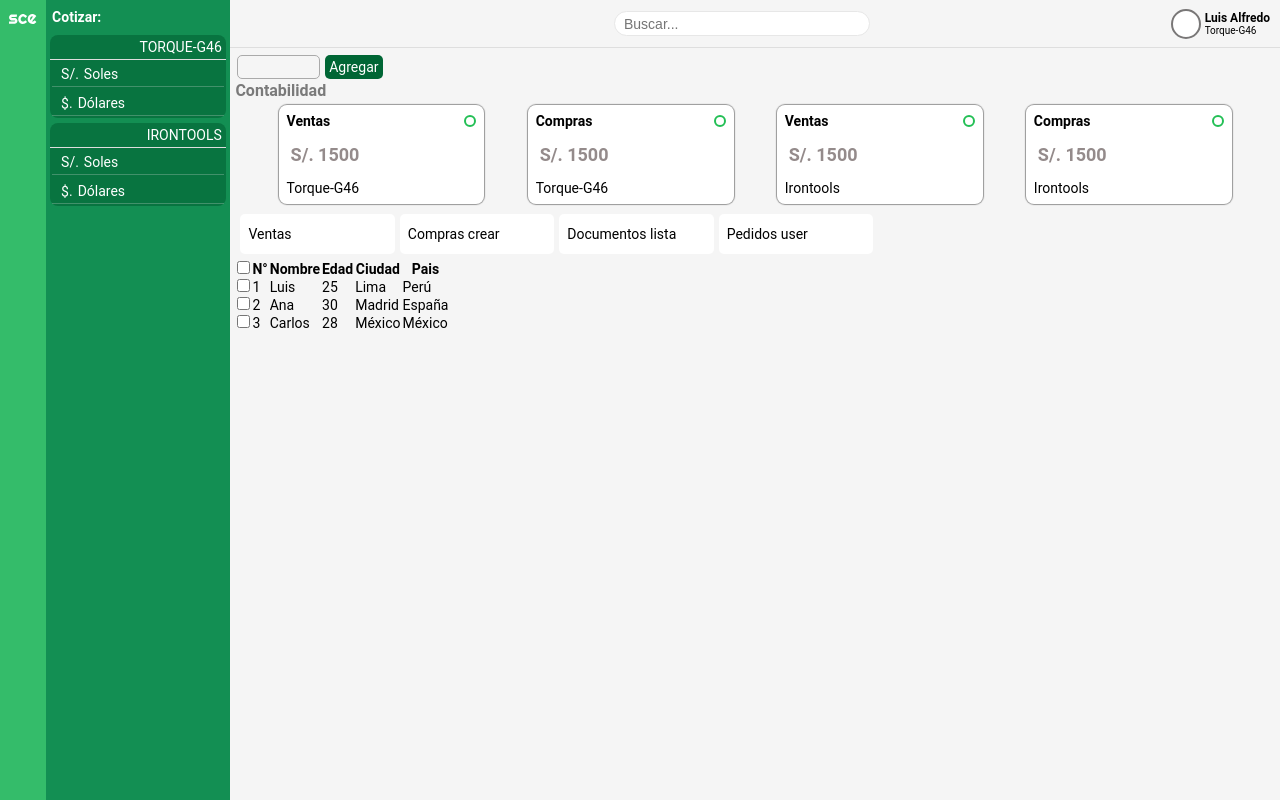
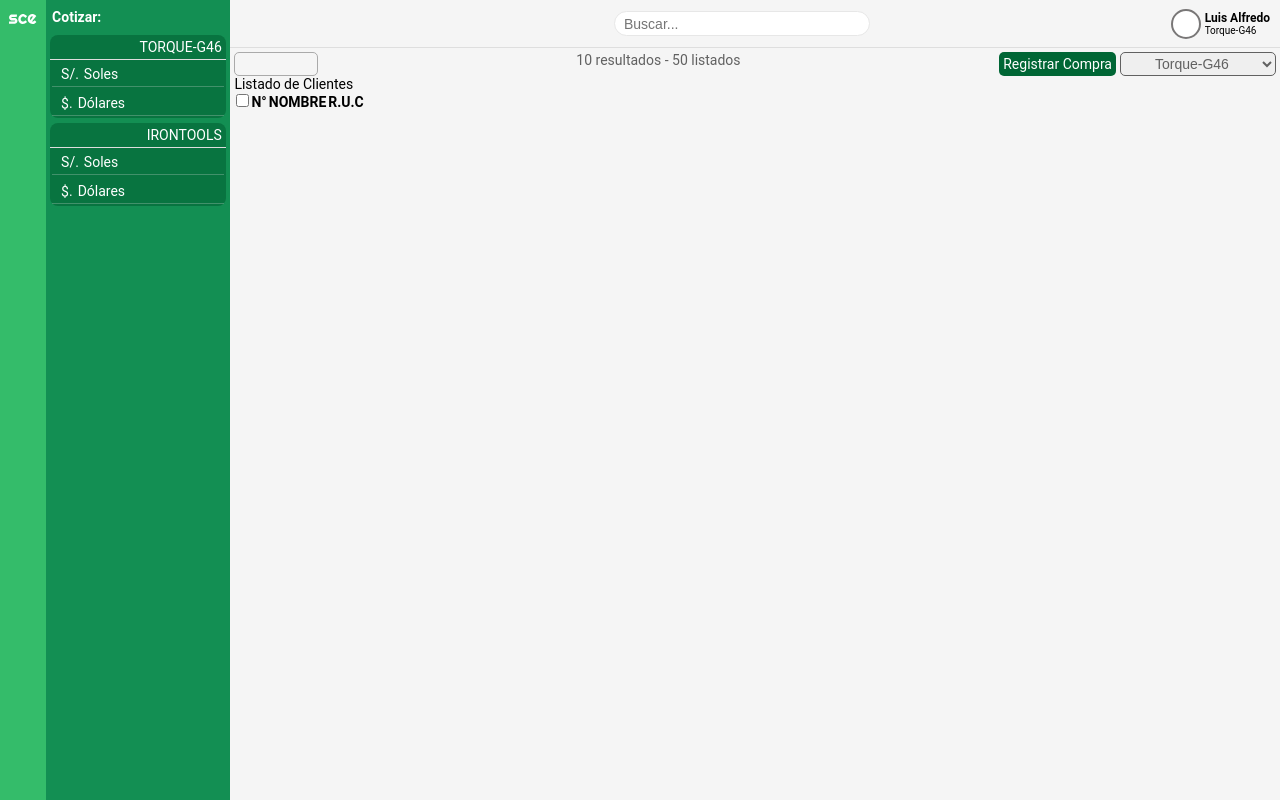
Before and after one commit to LuisPalomin05/FrontendSCE, a React (Create React App) app: page /clientes in a window 1280 px wide. Before the commit this address led to /. Built offline with nearby package versions, Linux system fonts and the light colour scheme; the HTML template or start-up script is replaced by a standard one.

Commit message:
feat: add Clientes and Proveedores components; update routing in App.js

```diff
--- a/src/App.js
+++ b/src/App.js
@@ -33,6 +33,9 @@ import {
 import NoteList from "./components/NoteList";
 import CreateUser from "./components/CreateUser";
 import CreateNote from "./components/CreateNote";
+
+import Clientes from "./components/ClientesVista";
+import Proveedores from "./components/ProveedorVista";
 
 const App = () => {
   const [isAuthenticated, setIsAuthenticated] = useState(true);
@@ -76,8 +79,8 @@ const App = () => {
                 <Route path="/edit/:id" element={<CreateNote />} />
                 <Route path="/user" element={<CreateUser />} />
 
-                <Route path="/cliente" element={<Navigate to="/" />} />
-                <Route path="/proveedor" element={<Navigate to="/" />} />
+                <Route path="/clientes" element={<Clientes/>} />
+                <Route path="/proveedores" element={<Proveedores/>} />
 
                 <Route path="*" element={<Navigate to="/" />} />
               </Routes>
--- /dev/null
+++ b/src/components/ClientesVista.jsx
@@ -0,0 +1,72 @@
+import React, { useEffect, useState } from "react";
+import axios from "axios";
+import { Link } from "react-router-dom";
+
+export default function Clientes() {
+    const [idcliente, setIdCliente] = useState("");
+  const [rucCliente, setRucCliente] = useState("");
+  const [nombreCliente, setNombreCliente] = useState("");
+
+  // useEffect(() => {
+  //     async function fetchDataList() {
+  //         const res = await axios.get("https://backendapi-6thn.onrender.com/api/clientes");
+  //         setCliente(res.data);
+  //     }
+  //     fetchDataList();
+  // }, []);
+
+  return (
+    <div className="padd2">
+      <section className="flexbox topListCompras">
+        <div className="flexbox boxbottontop">
+          <div className="flexcenter bottonitem">
+            <ion-icon name="podium-outline"></ion-icon>
+          </div>
+          <div className="flexcenter bottonitem">
+            <ion-icon name="list-outline"></ion-icon>
+          </div>
+          <div className="flexcenter bottonitem">
+            <ion-icon name="refresh-outline"></ion-icon>
+          </div>
+        </div>
+        <div>
+          <p className=" titleboxCompras">10 resultados - 50 listados</p>
+        </div>
+        <div className="flexbox optionmenubox">
+          <Link to={"crear"} className="flexcenter createButtonBox">
+            <div className="flexcenter">
+              <ion-icon name="add-outline"></ion-icon>
+            </div>
+            <div className="flexcenter">
+              <p>Registrar Compra</p>
+            </div>
+          </Link>
+          <select name="empresas" id="empresas">
+            <option value="Torque-G46">Torque-G46</option>
+            <option value="Irontools">Irontools</option>
+          </select>
+        </div>
+      </section>
+
+      <section>
+        <p>Listado de Clientes</p>
+        <div>
+            <table>
+                <thead>
+                    <tr>
+                        <th>
+                            <input type="checkbox" name="" id="" />
+                        </th>
+                        <th>N°</th>
+                        <th>NOMBRE</th>
+                        <th>R.U.C</th>
+
+                    </tr>
+
+                </thead>
+            </table>
+        </div>
+      </section>
+    </div>
+  );
+}
--- a/src/components/ProveedorVista.jsx
+++ b/src/components/ProveedorVista.jsx
@@ -0,0 +1,9 @@
+import React from "react";
+export default function Proveedor() {
+
+    return (
+        <div>
+        <h1>Clientes</h1>
+        </div>
+    );
+    }
```
Also changed, not shown: src/components/ClientesCrear.jsx (added, +15 -0 lines), src/components/ClientesVista.js (deleted).
